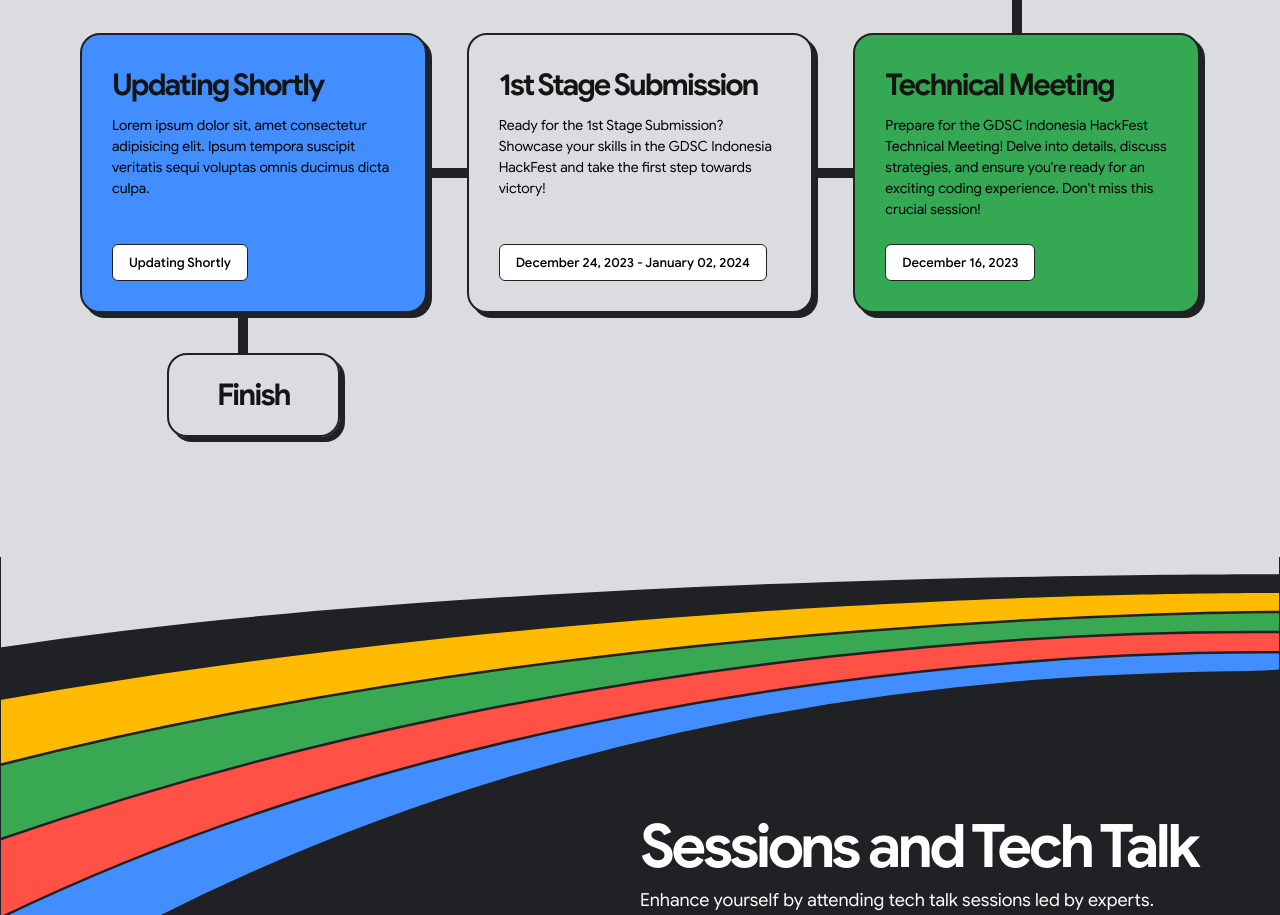
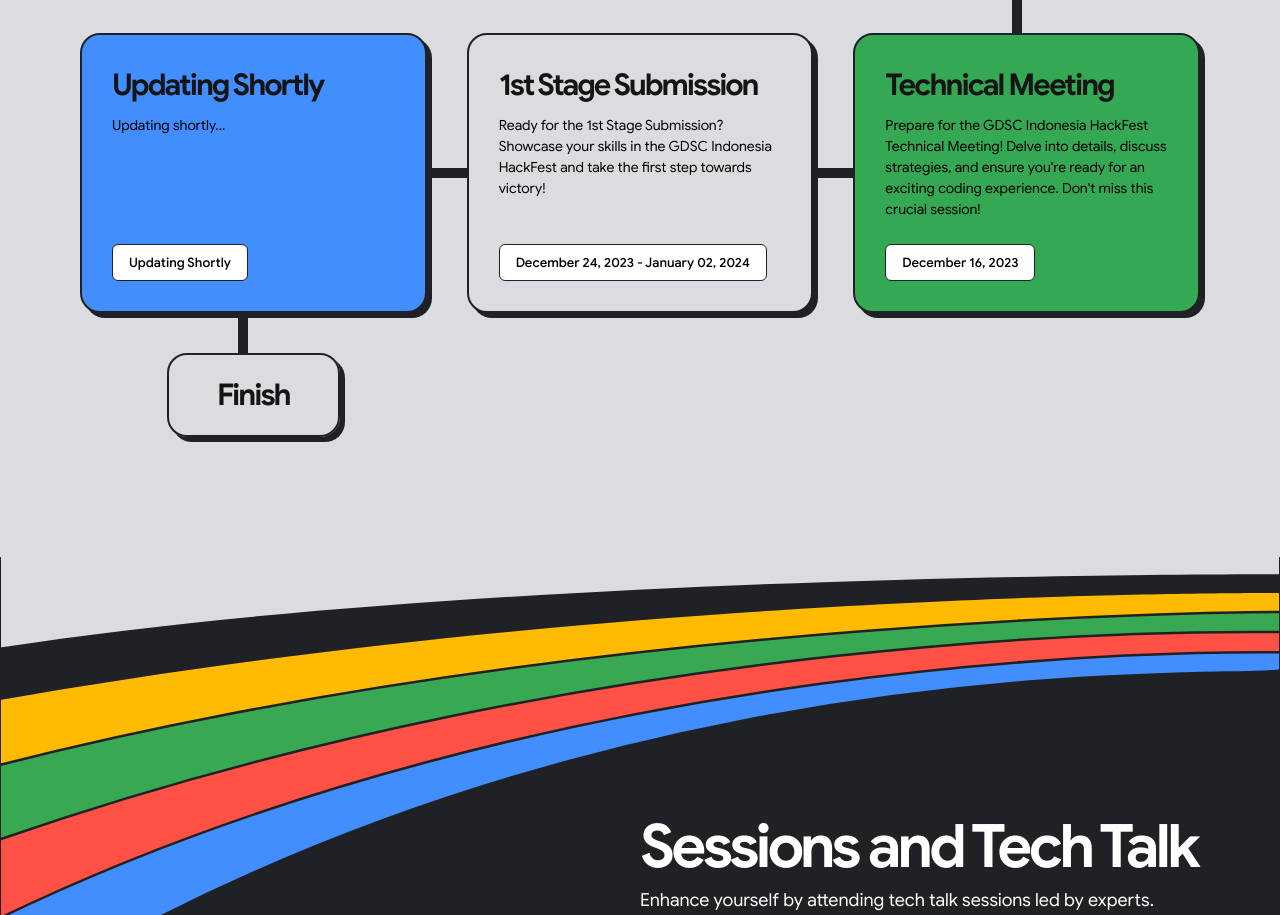
Before and after one commit to GDSCIndonesia/Hackfest2024, a Next.js app: page / in a window 1280 px wide. Shown: the part 2589-3504 px from the top of the page. Built offline with nearby package versions, Linux system fonts and the light colour scheme.

Commit message:
Change temporary caption

```diff
--- a/src/components/landing/timeline/TimeLine.tsx
+++ b/src/components/landing/timeline/TimeLine.tsx
@@ -81,7 +81,7 @@
                     <div className='timeFrame bg-hackBlue'>
                         <div className='timeContent'>
                             <h1>Updating Shortly</h1>
-                            <p>Lorem ipsum dolor sit, amet consectetur adipisicing elit. Ipsum tempora suscipit veritatis sequi voluptas omnis ducimus dicta culpa.</p>
+                            <p>Updating shortly...</p>
                         </div>
                         <div className='dateBottom'>
                             <h1>Updating Shortly</h1>
```
